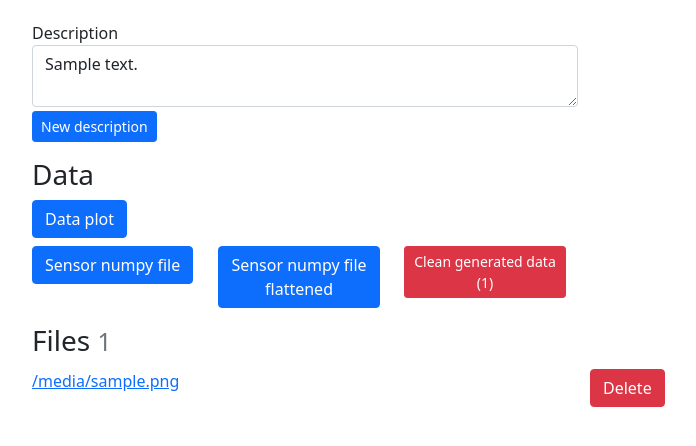
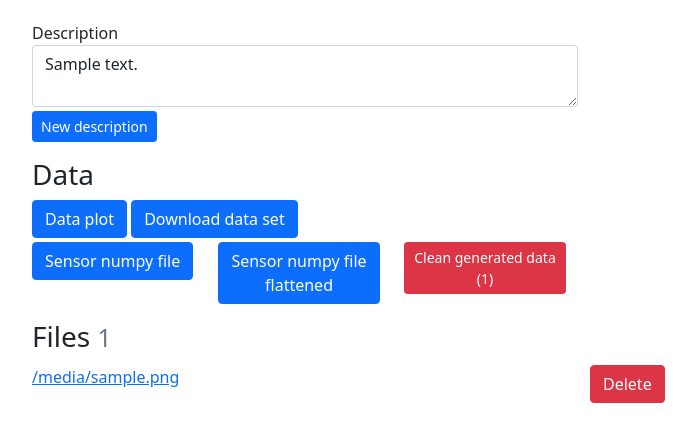
Before and after one commit to Alexsogge/MasterProject, a Flask app: template Webserver/templates/show_recording.html in a window 1280 px wide. Shown: the part 107-553 px from the top of the page, without its empty margins (50-746 px from the left). Run offline with Flask 2, Linux system fonts and the light colour scheme; the template is opened without the code that fills it: most values are stand-ins (such as "Sample title", 1, 10 or a date in 2020); parts of the project's set-up code (start-up, migrations or seed data) failed here and were passed over.

Commit message:
added download data set button in recording

```diff
--- a/Webserver/templates/show_recording.html
+++ b/Webserver/templates/show_recording.html
@@ -20,9 +20,10 @@
         <div class="row mt-3">
             <div class="col">
                 <div class="row"><h3>Data</h3></div>
-                <div class="row">
+                <div class="row mb-1">
                     <div class="col">
-                        <h4><a class="btn btn-primary" href="/recording/plot/{{ recording_name }}/">Data plot</a></h4>
+                        <a class="btn btn-primary" href="/recording/plot/{{ recording_name }}/">Data plot</a>
+                        <a class="btn btn-primary" href="/uploads/recordings/{{ recording_name }}/.{{ recording_name }}.zip">Download data set</a>
                     </div>
                 </div>
 
```
